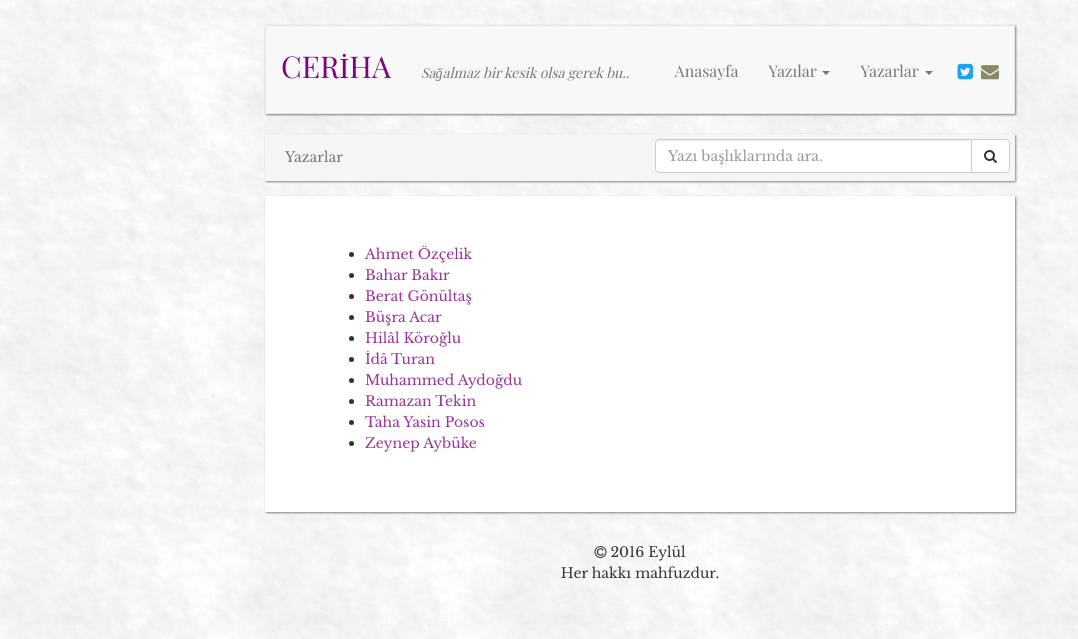
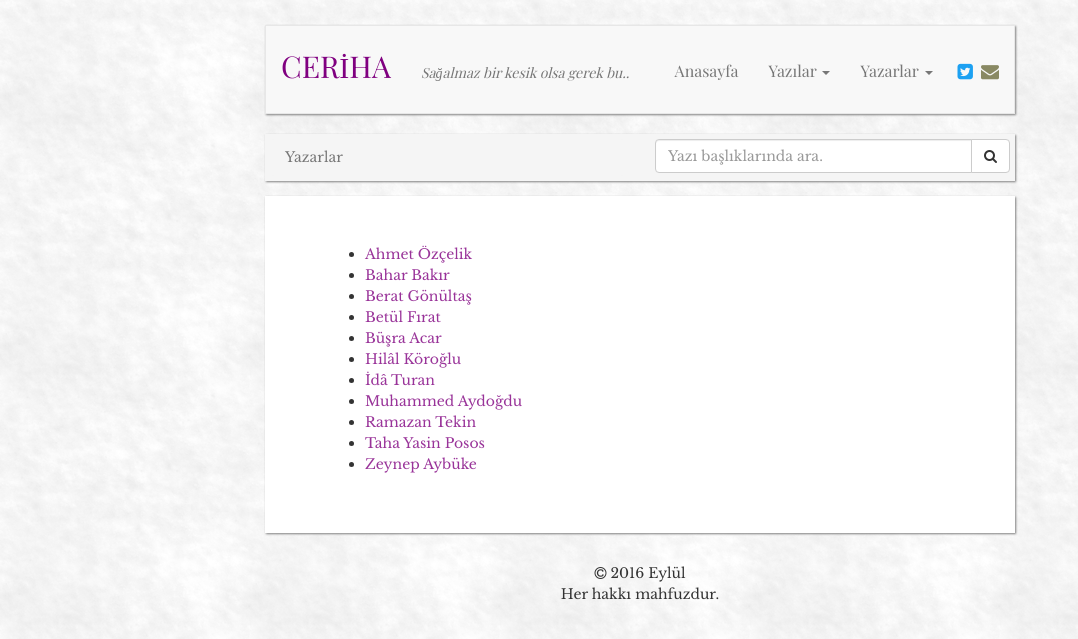
Before and after one commit to muhammedaydogdu/muhammedaydogdu.github.io, a Jekyll site: the page built from yazarlar.html, in a window 1280 px wide. Shown: the top 639 px of the page, without its empty margins (0-1078 px from the left). Built offline with Jekyll 4.4.1, drawn with Linux system fonts in a browser that asks for light colours; some web fonts are replaced.

Commit message:
Update yazarlar.html

```diff
--- a/yazarlar.html
+++ b/yazarlar.html
@@ -20,7 +20,7 @@ layout: default
     <li><a href="/ahmet-ozcelik.html">Ahmet Özçelik</a></li>
     <li><a href="/bahar-bakir.html">Bahar Bakır</a></li>
     <li><a href="/berat-gonultas.html">Berat Gönültaş</a></li>
-    <!--<li><a href="/betul-firat.html">Betül Fırat</a></li>-->
+    <li><a href="/betul-firat.html">Betül Fırat</a></li>
     <li><a href="/busra-acar.html">Büşra Acar</a></li>
     <li><a href="/hilal-koroglu.html">Hilâl Köroğlu</a></li>
     <li><a href="/ida-turan.html">İdâ Turan</a></li>
```
